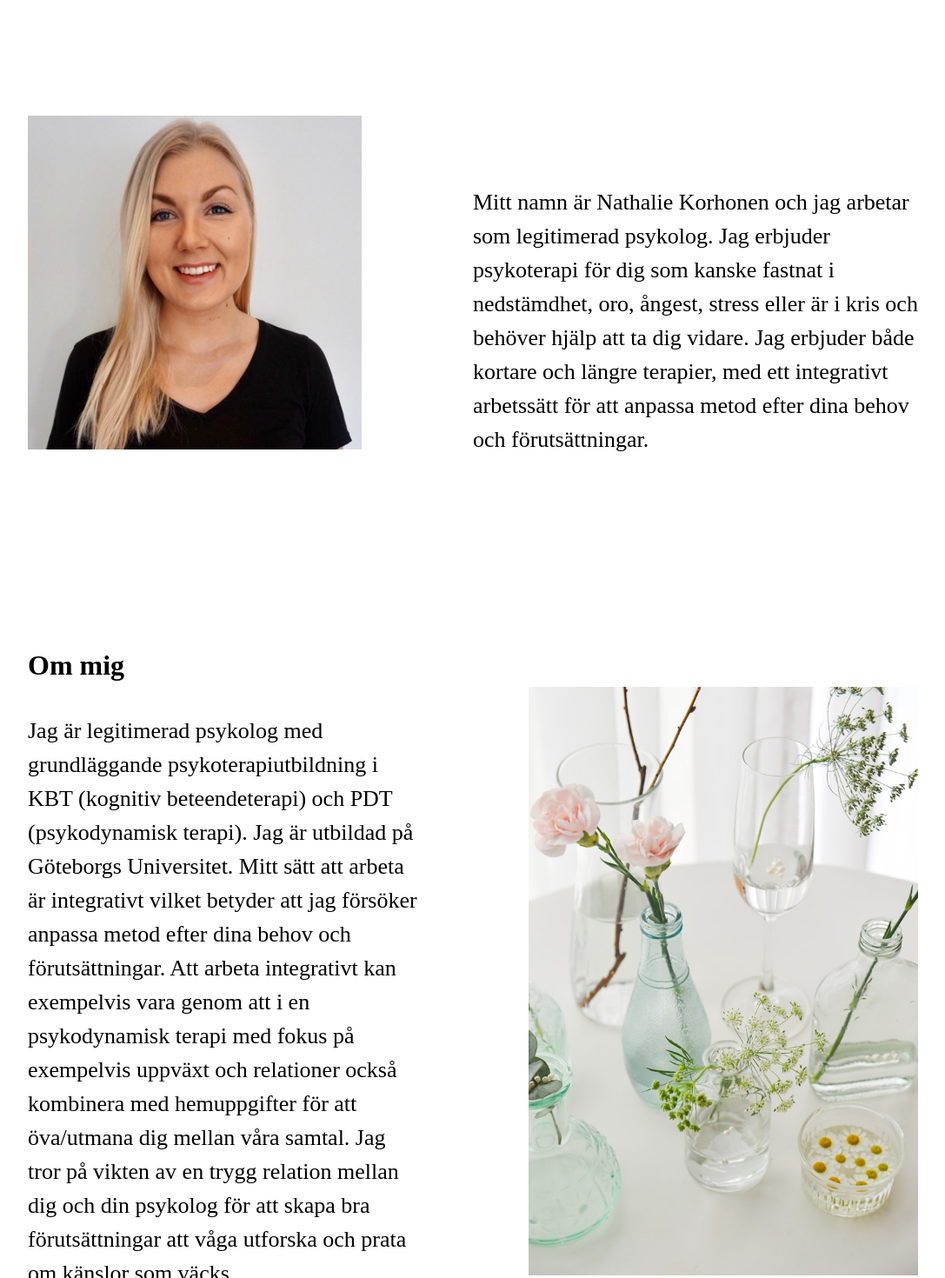
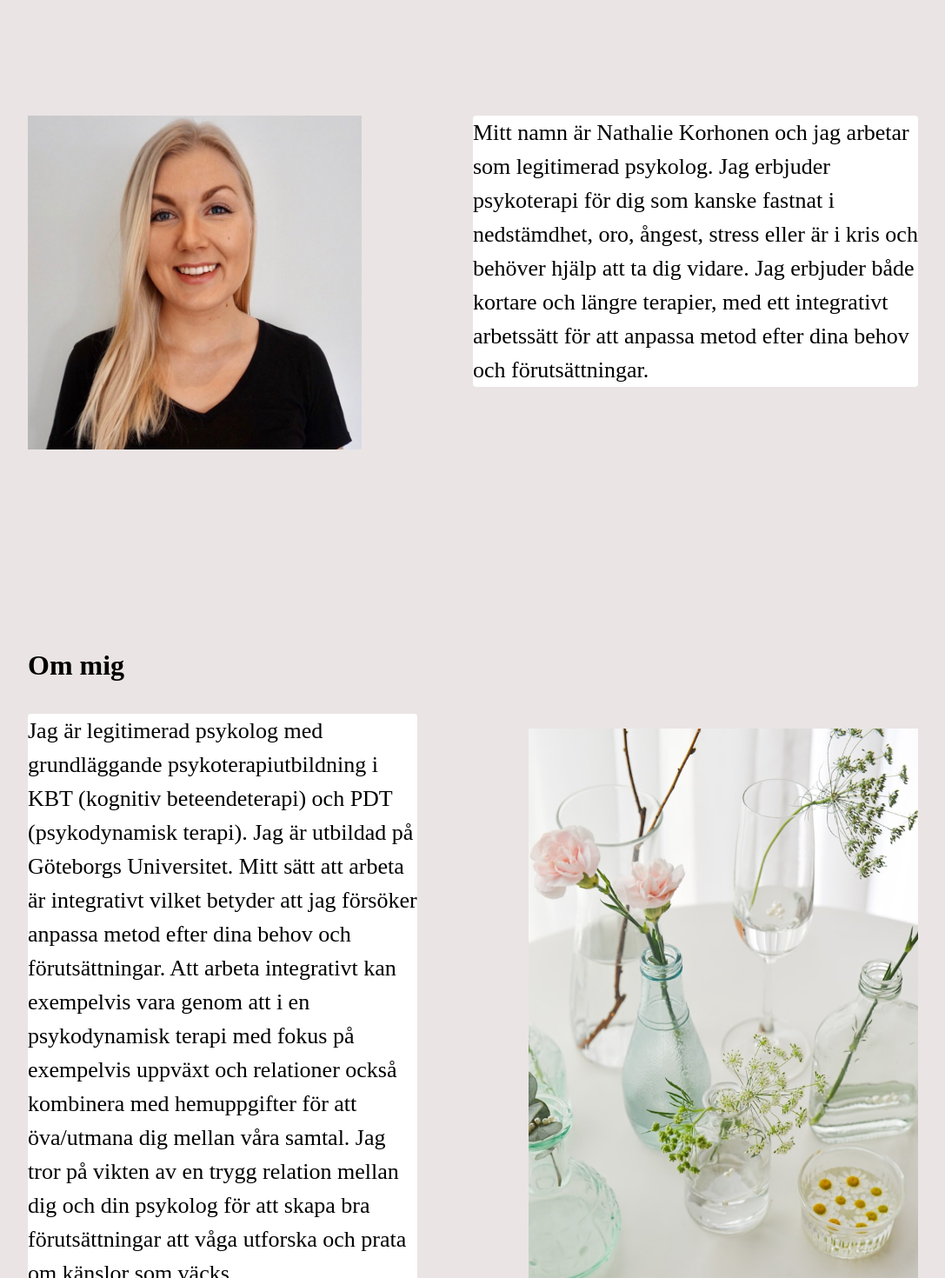
Before and after one commit to Vulcan93/NathalieKorhonen, a React (Vite) app: page / in a window 1280 px wide. Shown: the part 780-2250 px from the top of the page at 87% size, without its empty margins (96-1183 px from the left). Built offline with nearby package versions, Linux system fonts and the light colour scheme.

Commit message:
white background for texts

```diff
--- a/src/index.css
+++ b/src/index.css
@@ -14,6 +14,7 @@ html,
 main {
   margin: 0;
   min-height: 30vh;
+  background-color: rgb(234, 228, 228);
 }
 
 header {
--- a/src/pages/Hem.tsx
+++ b/src/pages/Hem.tsx
@@ -27,7 +27,10 @@ const Hem = () => {
         <div>
           <article>
             <h1 className="visuallyhidden"></h1>
-            <p className="md:text-[18px] lg:text-[22px] xl:text-[26px] xxl:text-[30px]">
+            <p
+              className="md:text-[18px] lg:text-[22px] xl:text-[26px] xxl:text-[30px]
+            xs:bg-white sm:mb-[6rem] lg:pt-[0rem] rounded"
+            >
               Mitt namn är Nathalie Korhonen och jag arbetar som legitimerad
               psykolog. Jag erbjuder psykoterapi för dig som kanske fastnat i
               nedstämdhet, oro, ångest, stress eller är i kris och behöver hjälp
--- a/src/pages/Kontakt.tsx
+++ b/src/pages/Kontakt.tsx
@@ -51,7 +51,8 @@ const Kontakt = () => {
       className="m-[2rem] md:m-[4rem] md:mt-[8rem]
       lg:m-[6rem] lg:mt-[10rem]
       xl:m-[8rem] xl:mt-[12rem]
-      xxl:m-[10rem] xxl:mt-[14rem]"
+      xxl:m-[10rem] xxl:mt-[14rem]
+      xs:bg-white rounded"
     >
       <div
         className="text-left
@@ -128,7 +129,9 @@ const Kontakt = () => {
             required
           />
           <button
-            className="w-2/5 place-self-center bg-green-400 rounded p-2 mb-[5rem] hover:bg-sky-400 active:bg-rose-600 md:text-[18px] lg:text-[22px] xl:text-[26px] xxl:text-[30px]"
+            className="w-2/5 place-self-center bg-green-400 rounded p-2 mb-[5rem] hover:bg-sky-400 active:bg-rose-600 md:text-[18px]
+            lg:text-[22px] xl:text-[26px] xxl:text-[30px]
+            xs:mb-[1rem]"
             disabled={isSkicka}
           >
             {skicka}
--- a/src/pages/Psykoterapi.tsx
+++ b/src/pages/Psykoterapi.tsx
@@ -23,7 +23,10 @@ const Psykoterapi = () => {
       >
         <div>
           <h2>Om mig</h2>
-          <p className="md:text-[18px] lg:text-[22px] xl:text-[26px] xxl:text-[30px] lg:pt-[0rem]">
+          <p
+            className="md:text-[18px] lg:text-[22px] xl:text-[26px] xxl:text-[30px] lg:pt-[0rem]
+          xs:bg-white sm:mb-[6rem] rounded"
+          >
             Jag är legitimerad psykolog med grundläggande psykoterapiutbildning
             i KBT (kognitiv beteendeterapi) och PDT (psykodynamisk terapi). Jag
             är utbildad på Göteborgs Universitet. Mitt sätt att arbeta är
@@ -49,7 +52,8 @@ const Psykoterapi = () => {
         md:m-[4rem] md:mt-[8rem]
         lg:m-[6rem] lg:mt-[10rem]
         xl:m-[8rem] xl:mt-[12rem]
-        xxl:m-[10rem] xxl:mt-[14rem]"
+        xxl:m-[10rem] xxl:mt-[14rem]
+        xs:bg-white sm:mb-[6rem] lg:pt-[0rem] rounded"
       >
         <div>
           <h3>Psykoterapi</h3>
@@ -113,7 +117,10 @@ const Psykoterapi = () => {
       xl:m-[8rem] xl:mt-[12rem] xl:gap-32
       xxl:m-[10rem] xxl:mt-[14rem] xxl:gap-36"
       >
-        <div className="md:text-[14px] lg:text-[18px] xl:text-[20px] xxl:text-[24px]">
+        <div
+          className="md:text-[14px] lg:text-[18px] xl:text-[20px] xxl:text-[24px]
+                     xs:bg-white sm:mb-[6rem] lg:pt-[0rem] rounded"
+        >
           Under vårt första samtal kommer jag att förklara hur vi tillsammans
           kan arbeta och vilka ramar som gäller under vår kontakt. Bra
           information att veta redan nu är:
```
